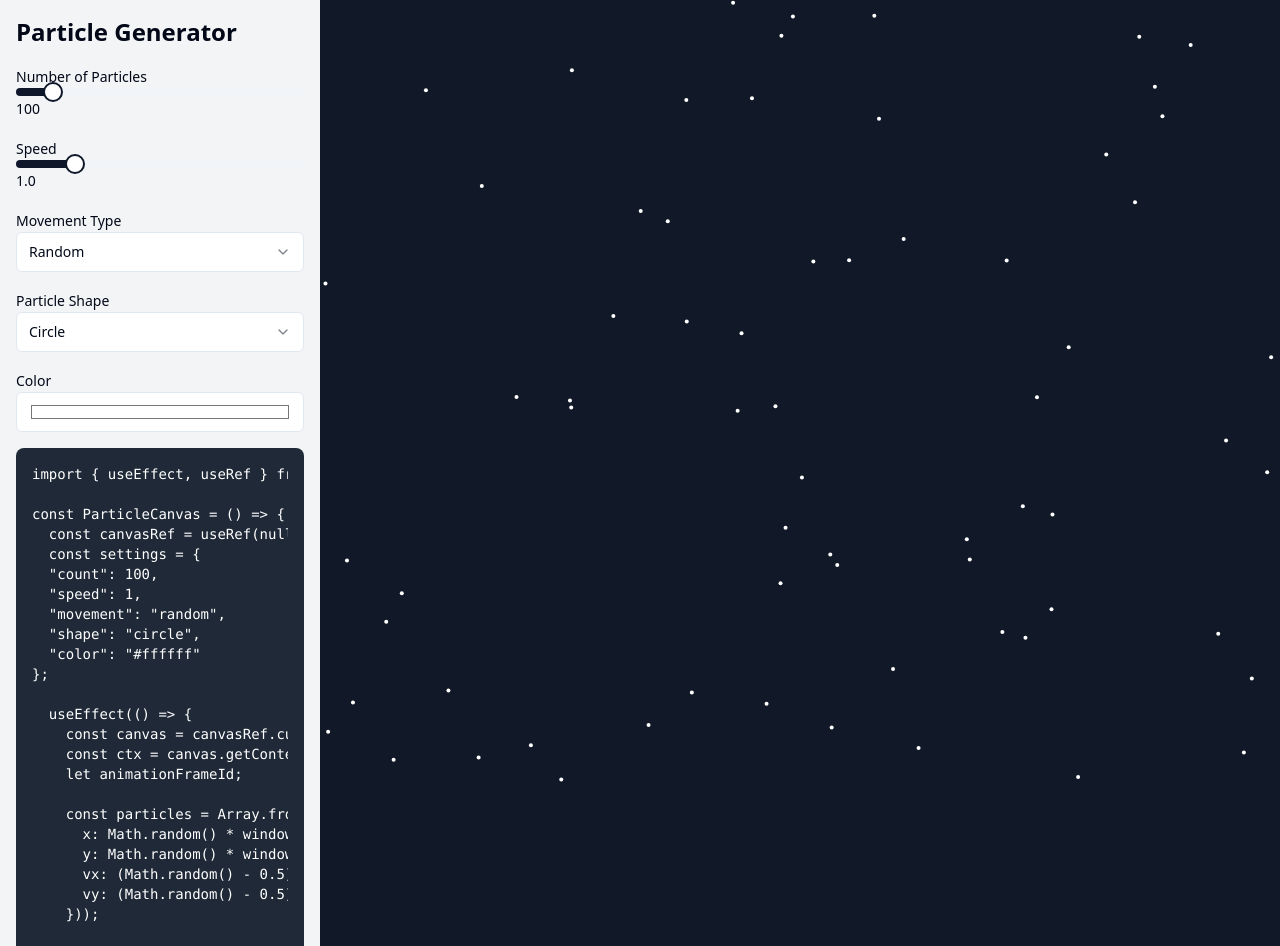
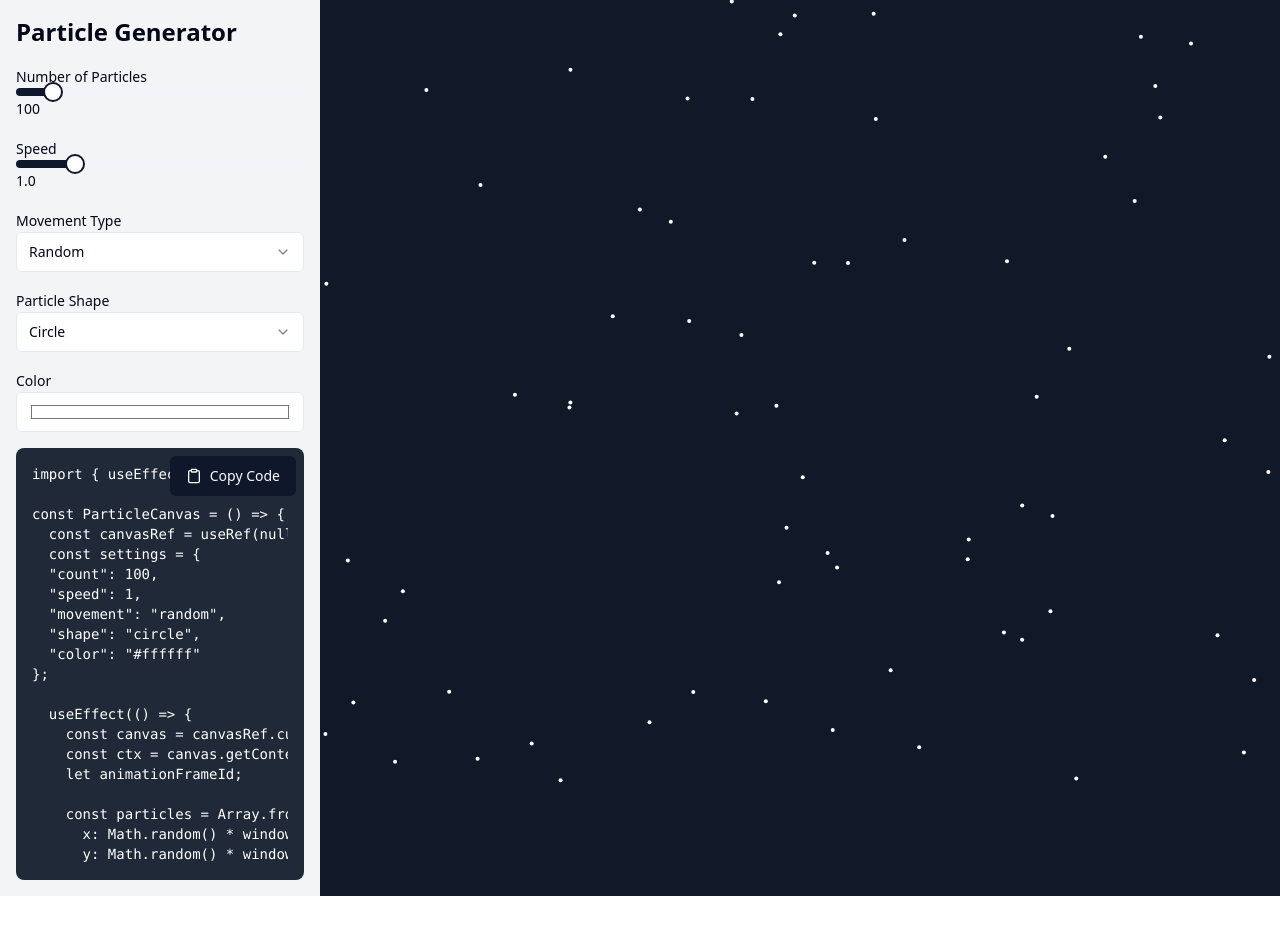
Before and after one commit to GPT-Engineer-App/particle-palette-generator, a React (Vite) app: page / in a window 1280 px wide. Shown: the top 946 px of the page. After the commit the page ends 896 px from the top, so only its background shows below. Built offline with nearby package versions, Linux system fonts and the light colour scheme.

Commit message:
GPT Engineer Update [skip gpt_engineer]

```diff
--- a/src/components/CodeDisplay.jsx
+++ b/src/components/CodeDisplay.jsx
@@ -102,13 +102,9 @@ export default ParticleCanvas;
 
   return (
     <div className="mt-4">
-      <div className="bg-gray-800 p-4 rounded-lg">
-        <pre className="text-sm text-white overflow-x-auto">
-          <code>{code}</code>
-        </pre>
-      </div>
+      <div className="bg-gray-800 p-4 rounded-lg relative">
         <Button
-        className="mt-2"
+          className="absolute top-2 right-2 z-10"
           onClick={copyToClipboard}
           disabled={copied}
         >
@@ -122,6 +118,10 @@ export default ParticleCanvas;
             </>
           )}
         </Button>
+        <pre className="text-sm text-white overflow-auto max-h-[400px]">
+          <code>{code}</code>
+        </pre>
+      </div>
     </div>
   );
 };
```
Lines whose indentation alone changed are shown as unchanged.
